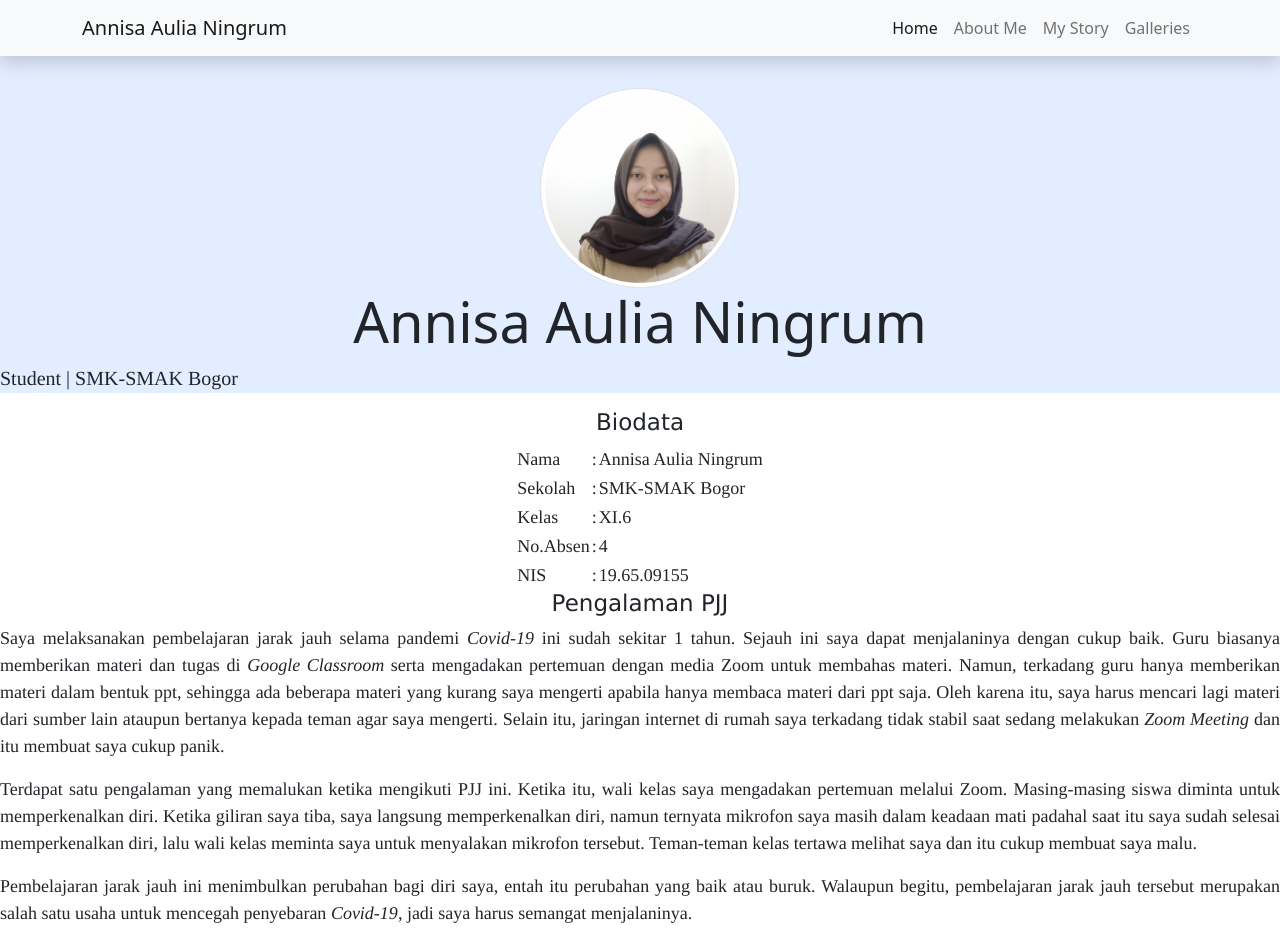
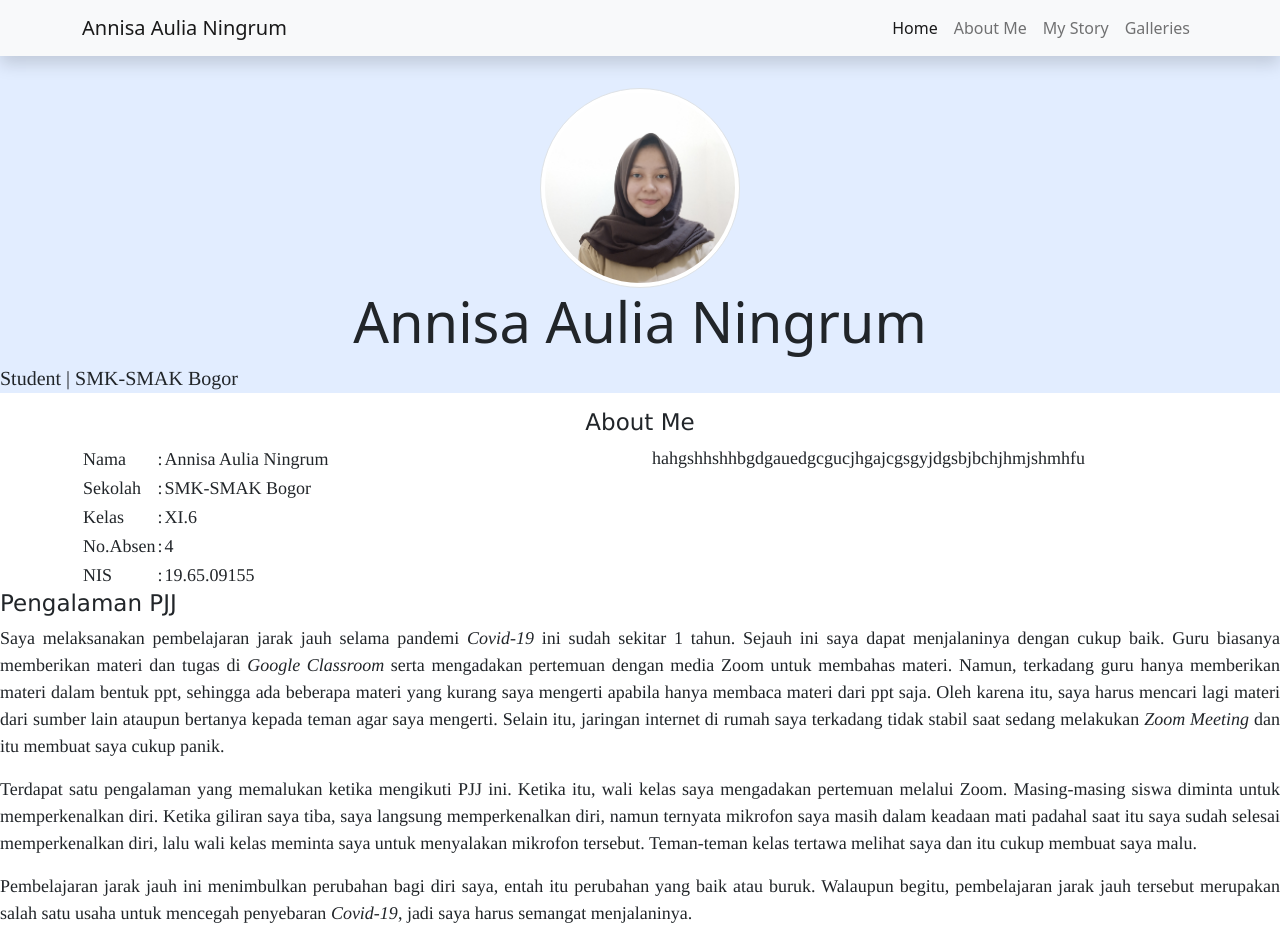
Before and after one commit to annisaaulia65/annisaaulia65.github.io, a plain HTML site: page index.html in a window 1280 px wide. Drawn offline with nearby package versions, Linux system fonts and the light colour scheme.

Commit message:
Update index.html

```diff
--- a/index.html
+++ b/index.html
@@ -47,8 +47,16 @@
 	</section>
 	<!-- Akhir Jumbotron -->
 
-	<center>
-	<h2 class="h21"> Biodata</h2>
+	<!-- About Me -->
+	<section id="About Me">
+		<div class="container">
+			<div class="row text-center">
+				<div class="col">
+					<h2 class="h21">About Me</h2>
+				</div>
+			</div>
+			<div class="row">
+				<div class="col">
 					<table>
 						<tr>
 							<td>Nama</td>
@@ -76,8 +84,16 @@
 							<td>19.65.09155</td>
 						</tr>
 					</table>
+				</div>
+				<div class="col">
+					<p>hahgshhshhbgdgauedgcgucjhgajcgsgyjdgsbjbchjhmjshmhfu</p>
+				</div>
+			</div>
+		</div>
+	</section>
+	<!-- Akhir About Me -->
+
 	<h2 class="h22">Pengalaman PJJ</h2>
-	</center>
 	<p>
 		Saya melaksanakan pembelajaran jarak jauh selama pandemi <i>Covid-19</i> ini sudah sekitar 1 tahun. Sejauh ini saya dapat menjalaninya dengan cukup baik. Guru biasanya memberikan materi dan tugas di <i>Google Classroom</i> serta mengadakan pertemuan dengan media Zoom untuk membahas materi. Namun, terkadang guru hanya memberikan materi dalam bentuk ppt, sehingga ada beberapa materi yang kurang saya mengerti apabila hanya membaca materi dari ppt saja. Oleh karena itu, saya harus mencari lagi materi dari sumber lain ataupun bertanya kepada teman agar saya mengerti. Selain itu, jaringan internet di rumah saya terkadang tidak stabil saat sedang melakukan <i>Zoom Meeting</i> dan itu membuat saya cukup panik.</p>
 	<p>
```
Lines whose indentation alone changed are shown as unchanged.
